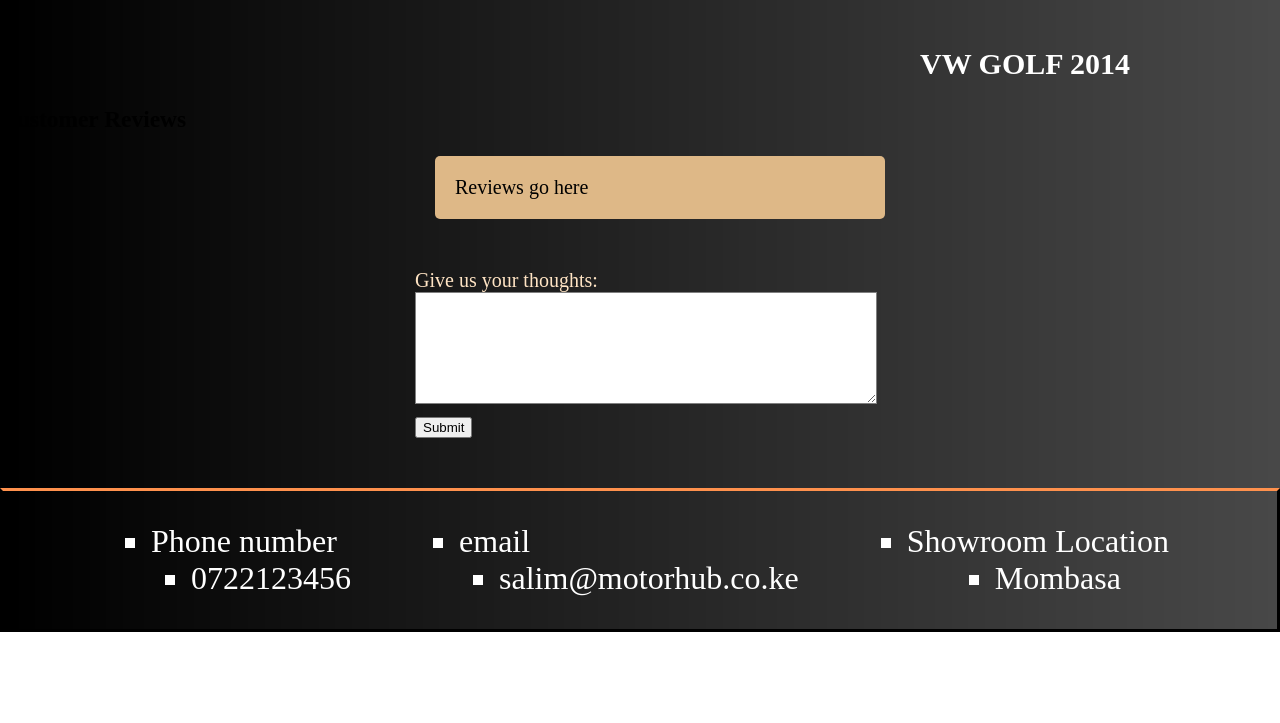
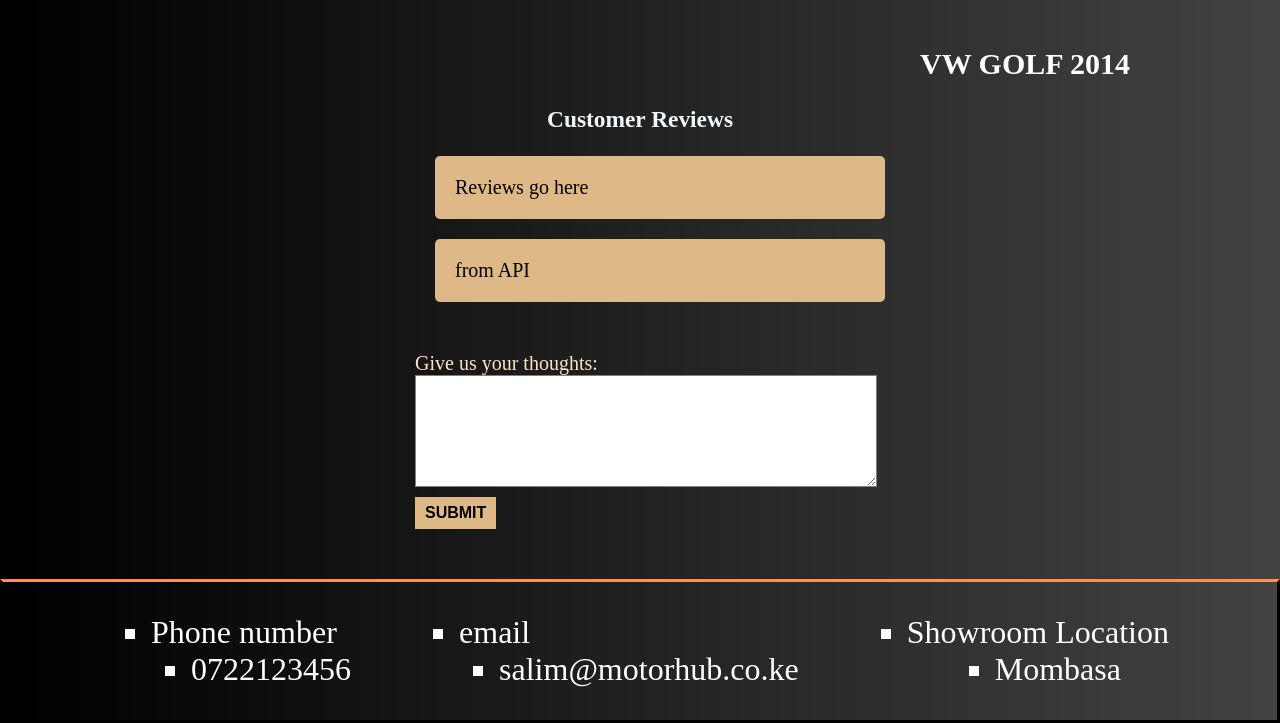
Before and after one commit to Retr0-gamer/phase-1-project, a website: page index.html in a window 1280 px wide. Shown: the part 551-1274 px from the top of the page. Before the commit the page ends 1183 px from the top, so only its background shows below. Drawn offline with Linux system fonts and the light colour scheme; no server answers.

Commit message:
review test again

```diff
--- a/index.html
+++ b/index.html
@@ -52,9 +52,11 @@
         <h2 id="car-name">VW GOLF 2014</h2>
     </header>
     <header id="comment-section">
-        <h3>Customer Reviews</h3>
+
+        <h3 id="customer-reviews">Customer Reviews</h3>
         <ul id="review-list">
             <li>Reviews go here</li>
+            <li>from API</li>
         </ul>
         <form id="review-form">
             <label id="your-review" for="review">Give us your thoughts:</label>
--- a/index.js
+++ b/index.js
@@ -13,7 +13,7 @@
         .then((response) => response.json())
         .then(function(cars) {
             cars.forEach(function(car) {
-                const li = document.createElement('li')
+                const li = document.createElement('li');
                 li.textContent = car.name;
 
                 li.addEventListener('click', function() {
@@ -43,6 +43,8 @@
         .then(function(carData) {
             carNameElement.textContent = carData.name;
             carImageElement.src = carData.image_url;
+
+            const reviewForm = document.getElementById('review-form')
 
             reviewForm.addEventListener('submit', function(event) {
                 event.preventDefault();
--- a/styles.css
+++ b/styles.css
@@ -156,3 +156,19 @@
         padding: 5px;
         cursor: pointer;
     }
+
+    #customer-reviews {
+        color: aliceblue;
+        text-align: center;
+    }
+
+    form button[type="submit"] {
+        border: none;
+        font-size: 16px;
+        font-weight: 600;
+        text-transform: uppercase;
+        background-color: burlywood;
+        color: black;
+        padding: 7px 10px;
+        cursor: pointer;
+    }
```
Also changed, not shown: db/db.json (+15 -5 lines).
